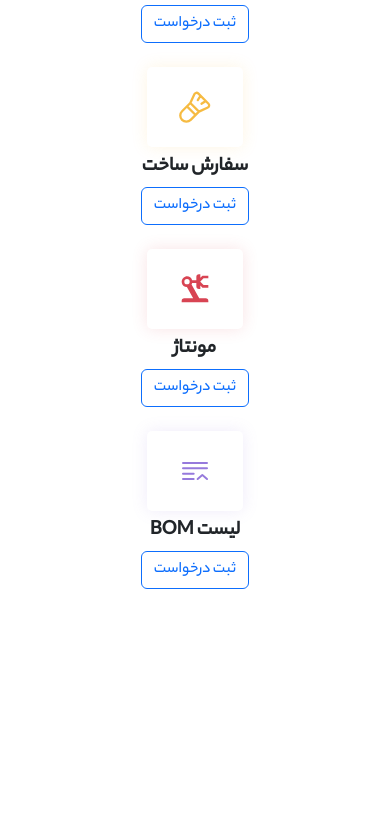
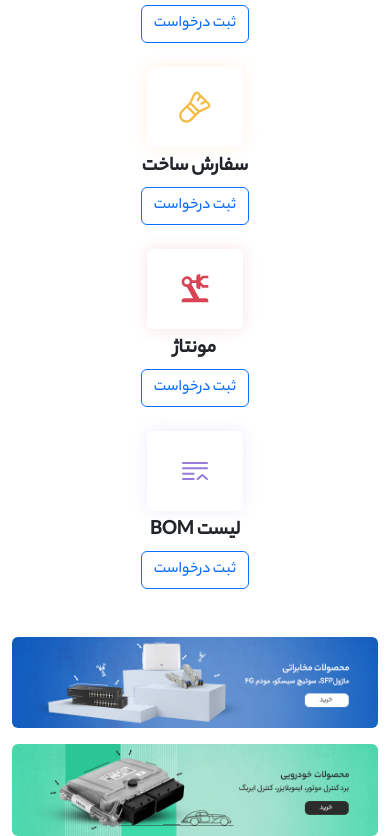
Before and after one commit to AmirMavaee/digi-ghate, a plain HTML site: page index.html in a window 390 px wide. Shown: the part 4378-5214 px from the top of the page. Before the commit the page ends 4967 px from the top, so only its background shows below. Drawn offline with nearby package versions, Linux system fonts and the light colour scheme.

Commit message:
add image-product

```diff
--- a/index.html
+++ b/index.html
@@ -1428,6 +1428,18 @@
           </div>
         </div>
       </div>
+      <div class="container-xl">
+        <div class="image-product mt-5">
+          <div class="row gap-3 gap-md-0 ">
+            <div class="col-12 col-md-6">
+              <img class="img-fluid rounded" src="img/product1.jpg">
+            </div>
+            <div class="col-12 col-md-6">
+              <img class="img-fluid rounded" src="img/product2.jpg">
+            </div>
+          </div>
+        </div>
+      </div>
     </main>
 
     <script src="https://cdn.jsdelivr.net/npm/swiper@11/swiper-bundle.min.js"></script>
```
Also changed, not shown: img/product1.jpg (added), img/product2.jpg (added).
